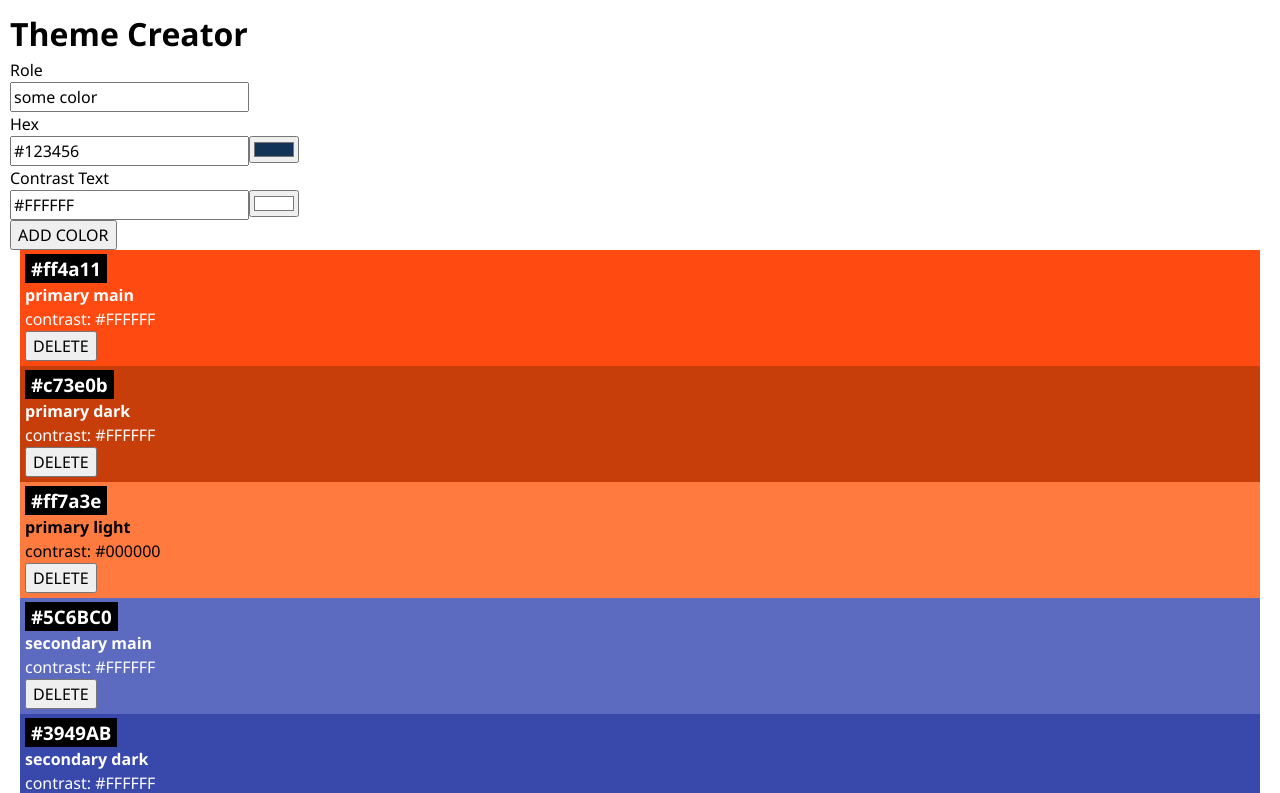
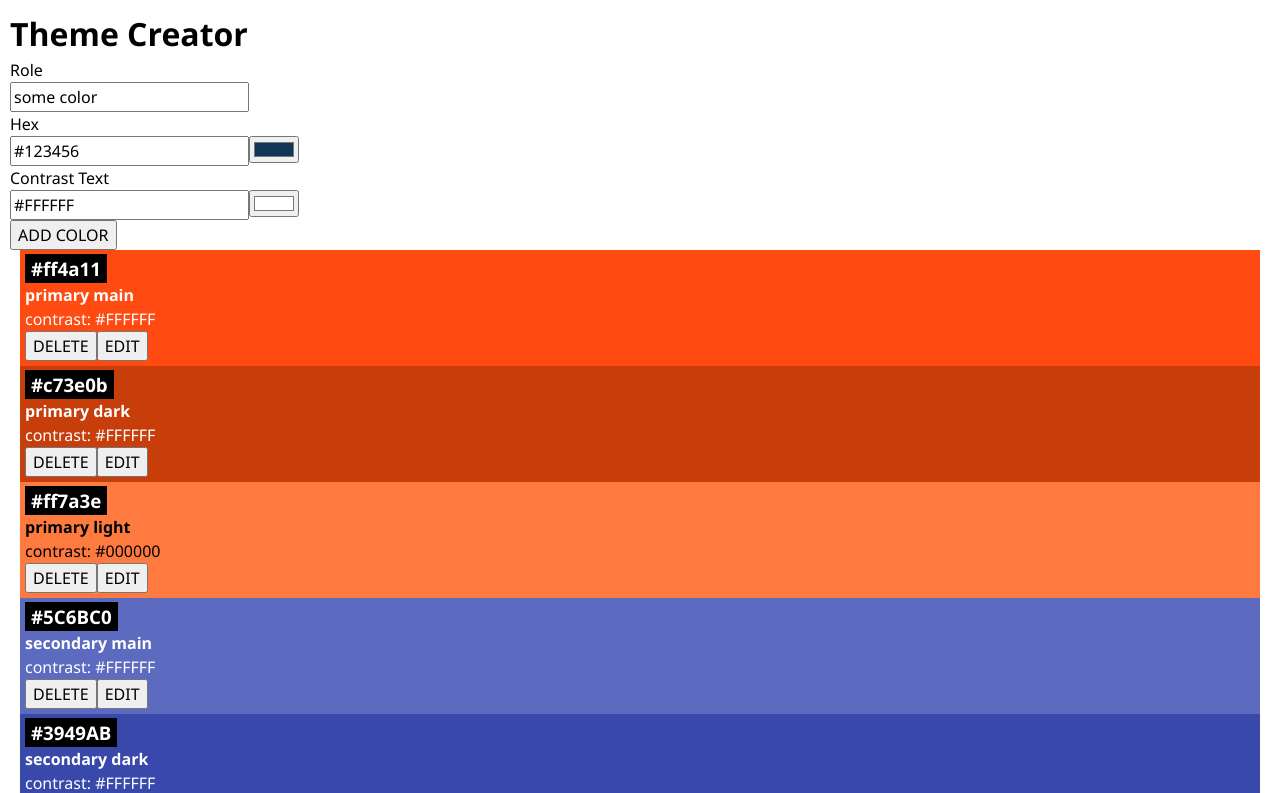
Before and after one commit to BrittaMaier/Project-4, a React (Vite) app: page / in a window 1280 px wide. Shown: the top 793 px of the page. Built offline with nearby package versions, Linux system fonts and the light colour scheme.

Commit message:
Add: update to excalidraw file and todo list also add edit and cancel button and state variable managing their visibility

```diff
--- a/src/Components/Button/Button.jsx
+++ b/src/Components/Button/Button.jsx
@@ -1,6 +1,7 @@
 import { useState } from "react";
 export default function Button({ DeleteColor }) {
   const [display, setDisplay] = useState(false);
+  const [visibility, setVisibility] = useState(false);
   return (
     <>
       <p
@@ -10,7 +11,7 @@ export default function Button({ DeleteColor }) {
         Really delete?
       </p>
       <button
-        className="button__cancel-button"
+        className="color-card__cancel-delete-button"
         type="button"
         title="cancel delete color"
         hidden={!display}
@@ -31,11 +32,29 @@ export default function Button({ DeleteColor }) {
         className="color-card__delete-button"
         type="button"
         title="delete color"
-        hidden={!!display}
+        hidden={display || visibility}
         onClick={() => setDisplay(true)}
       >
         DELETE
       </button>
+      <button
+        className="color-card__edit-button"
+        type="button"
+        title="edit color"
+        hidden={display || visibility}
+        onClick={() => setVisibility(true)}
+      >
+        EDIT
+      </button>
+      <button
+        className="color-card__cancel-edit-button"
+        type="button"
+        title="cancel edit color"
+        hidden={!visibility}
+        onClick={() => setVisibility(false)}
+      >
+        CANCEL
+      </button>
     </>
   );
 }
```
Also changed, not shown: 2 other files (tests, documents, lock files or other folders).
